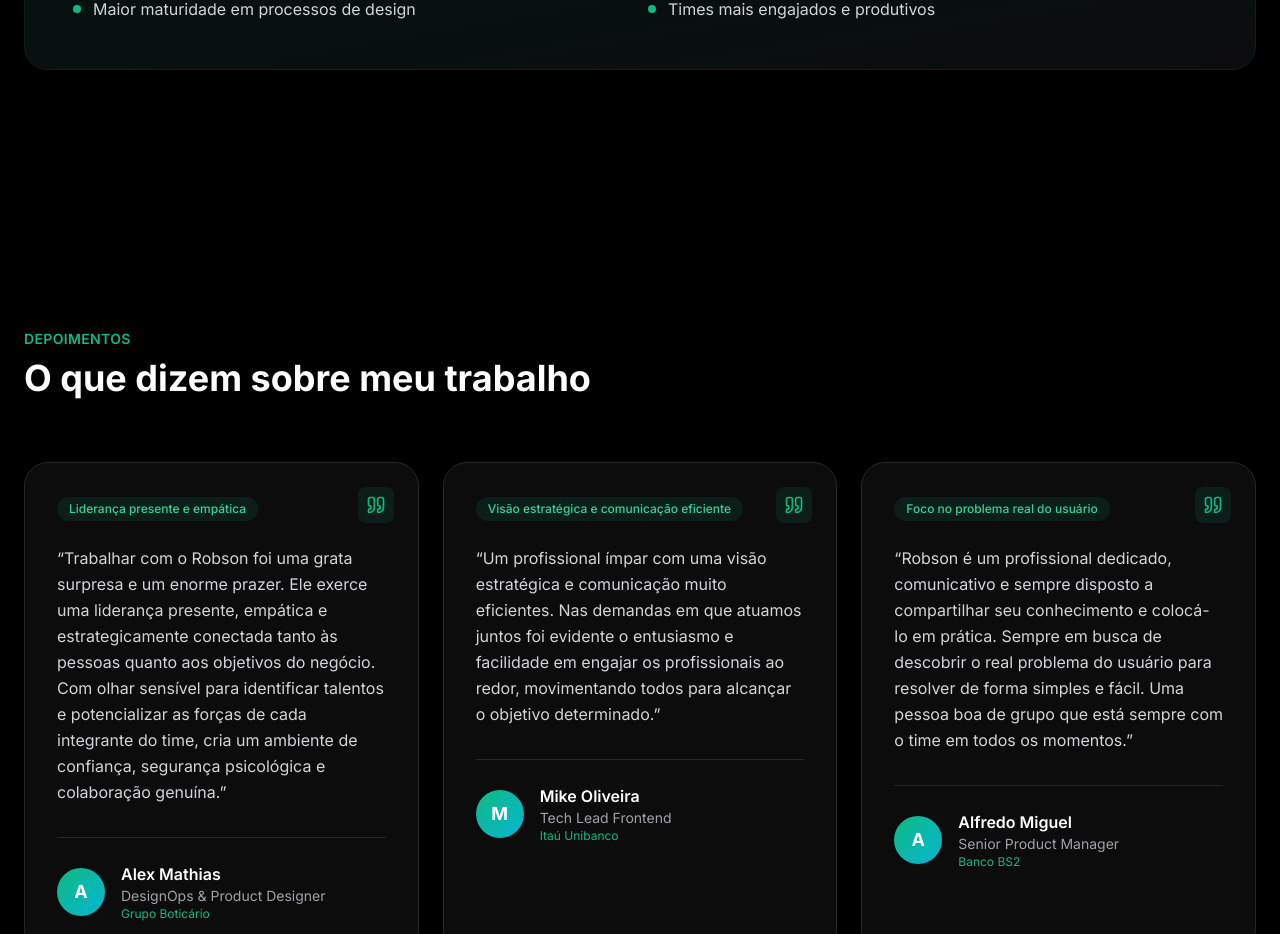
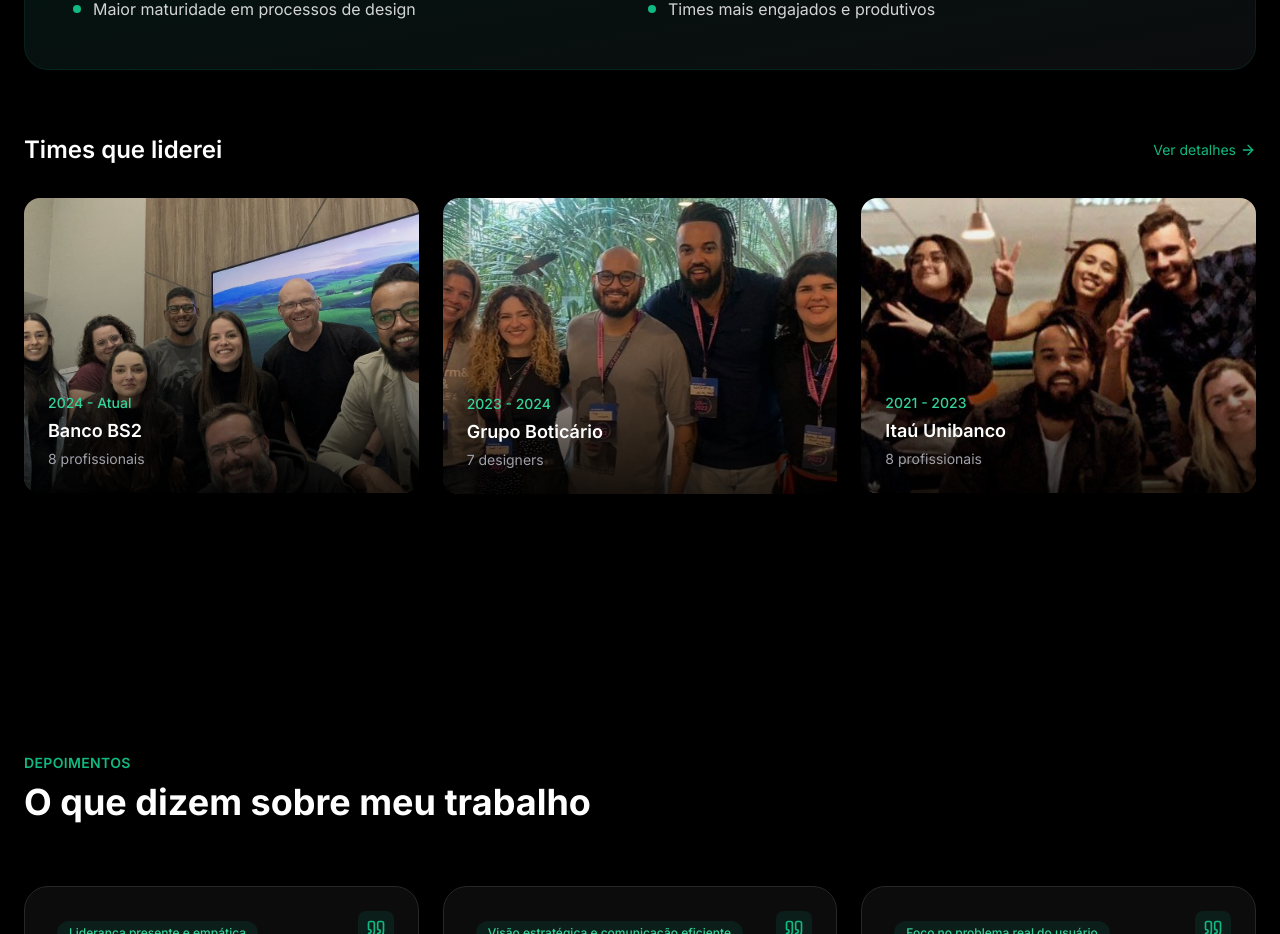
Before and after one commit to RobRamosUX/Port, a Next.js app: page / in a window 1280 px wide. Shown: the part 4840-5774 px from the top of the page. Built offline with nearby package versions, Linux system fonts and the light colour scheme.

Commit message:
feat: add photo gallery of led teams under "Impact on Practice"
Add gallery with team images, hover zoom, and "View details" link.

Co-authored-by: null <196956468+RobRamosUX@users.noreply.github.com>

```diff
--- a/app/components/leadership-section.tsx
+++ b/app/components/leadership-section.tsx
@@ -1,7 +1,8 @@
 "use client"
 
 import { motion } from "framer-motion"
-import { Users, Target, TrendingUp, MessageSquare, Compass, Handshake } from "lucide-react"
+import { Users, Target, TrendingUp, MessageSquare, Compass, Handshake, ArrowRight } from "lucide-react"
+import Link from "next/link"
 
 const leadershipAreas = [
   {
@@ -111,6 +112,91 @@ export default function LeadershipSection() {
             ))}
           </div>
         </motion.div>
+
+        {/* Teams Gallery */}
+        <motion.div
+          initial={{ opacity: 0, y: 20 }}
+          whileInView={{ opacity: 1, y: 0 }}
+          viewport={{ once: true }}
+          transition={{ duration: 0.6 }}
+          className="mt-16"
+        >
+          <div className="flex items-center justify-between mb-8">
+            <h3 className="text-2xl font-semibold text-white">Times que liderei</h3>
+            <Link
+              href="/highlights/times"
+              className="text-emerald-500 hover:text-emerald-400 transition-colors text-sm flex items-center gap-1"
+            >
+              Ver detalhes
+              <ArrowRight className="h-4 w-4" />
+            </Link>
+          </div>
+
+          <div className="grid grid-cols-1 md:grid-cols-3 gap-6">
+            {/* Banco BS2 */}
+            <motion.div
+              initial={{ opacity: 0, y: 20 }}
+              whileInView={{ opacity: 1, y: 0 }}
+              viewport={{ once: true }}
+              transition={{ duration: 0.4, delay: 0.1 }}
+              className="group relative overflow-hidden rounded-2xl aspect-[4/3]"
+            >
+              <img
+                src="/equipe-bs2.jpg"
+                alt="Equipe de UX do Banco BS2"
+                className="w-full h-full object-cover transition-transform duration-500 group-hover:scale-110"
+              />
+              <div className="absolute inset-0 bg-gradient-to-t from-black/80 via-black/20 to-transparent" />
+              <div className="absolute bottom-0 left-0 right-0 p-6">
+                <p className="text-emerald-400 text-sm font-medium mb-1">2024 - Atual</p>
+                <h4 className="text-white font-semibold text-lg">Banco BS2</h4>
+                <p className="text-zinc-400 text-sm mt-1">8 profissionais</p>
+              </div>
+            </motion.div>
+
+            {/* Grupo Boticário */}
+            <motion.div
+              initial={{ opacity: 0, y: 20 }}
+              whileInView={{ opacity: 1, y: 0 }}
+              viewport={{ once: true }}
+              transition={{ duration: 0.4, delay: 0.2 }}
+              className="group relative overflow-hidden rounded-2xl aspect-[4/3]"
+            >
+              <img
+                src="/equipe-boticario.jpg"
+                alt="Equipe de Design do Grupo Boticário"
+                className="w-full h-full object-cover transition-transform duration-500 group-hover:scale-110"
+              />
+              <div className="absolute inset-0 bg-gradient-to-t from-black/80 via-black/20 to-transparent" />
+              <div className="absolute bottom-0 left-0 right-0 p-6">
+                <p className="text-emerald-400 text-sm font-medium mb-1">2023 - 2024</p>
+                <h4 className="text-white font-semibold text-lg">Grupo Boticário</h4>
+                <p className="text-zinc-400 text-sm mt-1">7 designers</p>
+              </div>
+            </motion.div>
+
+            {/* Itaú Unibanco */}
+            <motion.div
+              initial={{ opacity: 0, y: 20 }}
+              whileInView={{ opacity: 1, y: 0 }}
+              viewport={{ once: true }}
+              transition={{ duration: 0.4, delay: 0.3 }}
+              className="group relative overflow-hidden rounded-2xl aspect-[4/3]"
+            >
+              <img
+                src="/equipe-itau.jpg"
+                alt="Equipe de UX do Itaú Unibanco"
+                className="w-full h-full object-cover transition-transform duration-500 group-hover:scale-110"
+              />
+              <div className="absolute inset-0 bg-gradient-to-t from-black/80 via-black/20 to-transparent" />
+              <div className="absolute bottom-0 left-0 right-0 p-6">
+                <p className="text-emerald-400 text-sm font-medium mb-1">2021 - 2023</p>
+                <h4 className="text-white font-semibold text-lg">Itaú Unibanco</h4>
+                <p className="text-zinc-400 text-sm mt-1">8 profissionais</p>
+              </div>
+            </motion.div>
+          </div>
+        </motion.div>
       </div>
     </section>
   )
```
